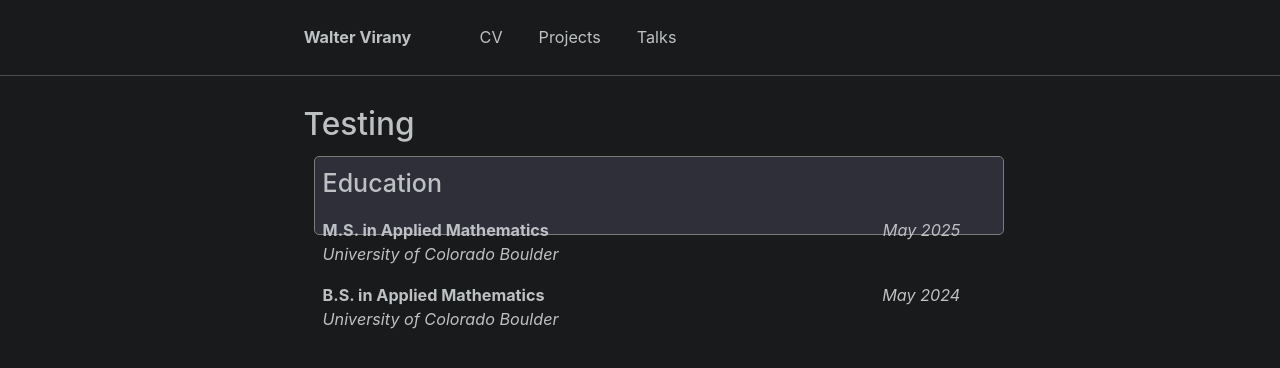
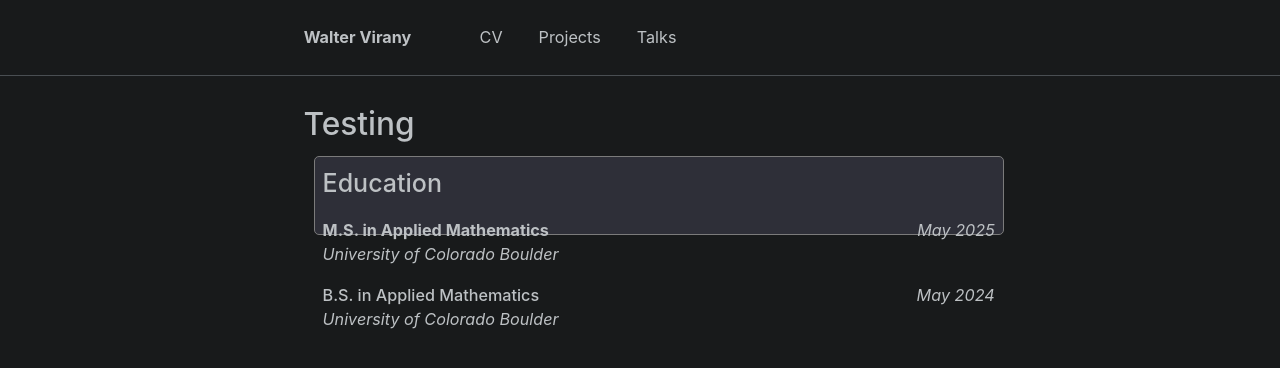
Before and after one commit to wvirany/wvirany.github.io, a Jekyll site: the page built from _pages/test.html, in a window 1280 px wide. Shown: the top 368 px of the page. Built offline with Jekyll 4.4.1, drawn with Linux system fonts in a browser that asks for light colours.

Commit message:
Update test.html

```diff
--- a/_pages/test.html
+++ b/_pages/test.html
@@ -28,11 +28,13 @@ div.cv {
 .left {
     width: 75%;
     text-align: left;
+    float: left;
 }
 
 .right {
-    width: 20%;
-    text-align: right
+    width: 25%;
+    text-align: right;
+    float: right;
 }
 
 .column {
@@ -64,7 +66,7 @@ div.cv {
 
         <div class="row">
             <div class="column left">
-                <b>B.S. in Applied Mathematics</b>
+                <b style="font-weight: 500">B.S. in Applied Mathematics</b>
                 <br>
                 <i>University of Colorado Boulder</i>
             </div>
```
